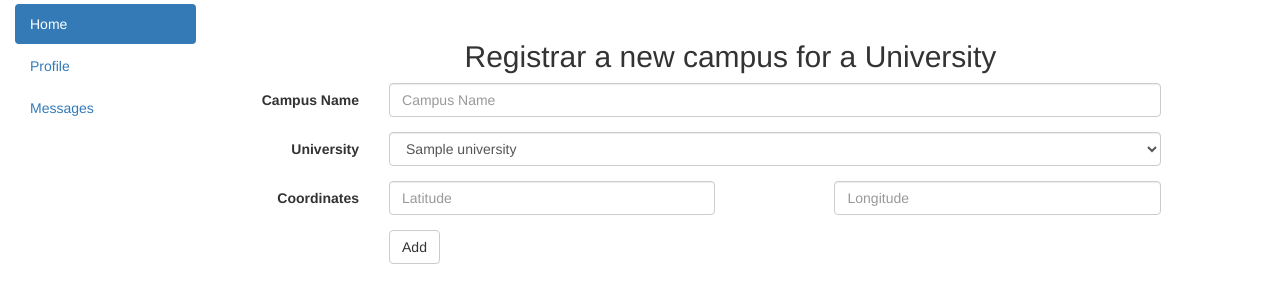
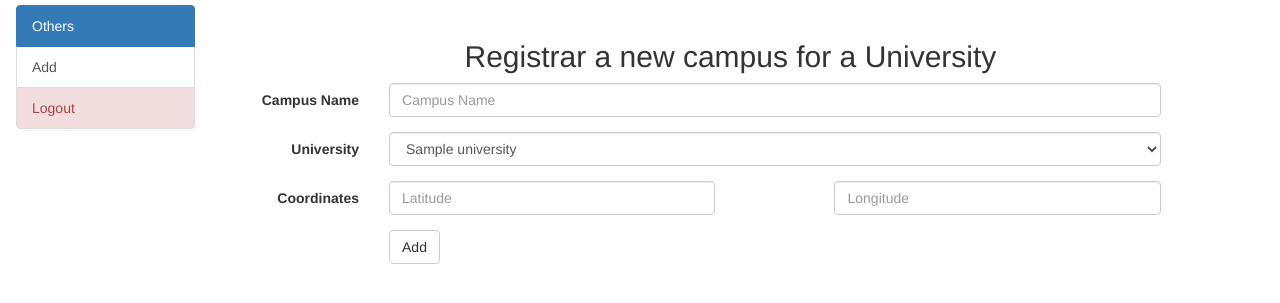
Before and after one commit to andressmateo/findu, a Flask app: page /panel/add/campus in a window 1280 px wide. Shown: the part 52-355 px from the top of the page. Run offline with Flask 2, Linux system fonts and the light colour scheme; the visitor is signed in with stand-in values (Sample User, id 1); tables that the repository leaves empty hold one stand-in row (values such as "Sample post"); some libraries are stand-ins or nearby versions.

Commit message:
Pane Side Menu

```diff
--- a/app/templates/panel_base.html
+++ b/app/templates/panel_base.html
@@ -13,11 +13,35 @@
     <div class="row">
         <div class="col-md-2">
             <h3>Project-Athene</h3>
-            <ul class="nav nav-pills nav-stacked">
-                <li role="presentation" class="active"><a href="#">Home</a></li>
-                <li role="presentation"><a href="#">Profile</a></li>
-                <li role="presentation"><a href="#">Messages</a></li>
-            </ul>
+            <div id="MainMenu">
+                <div class="list-group panel">
+                    <a href="#others" class="list-group-item active" data-toggle="collapse"
+                       data-parent="#MainMenu">Others</a>
+                    <div class="collapse" id="others">
+                        <a href="#lists" class="list-group-item" data-toggle="collapse" data-parent="#SubMenu1">Lists
+                            <i class="fa fa-caret-down"></i></a>
+                        <div class="collapse list-group-submenu" id="lists">
+                            <a href="{{ url_for('list_university') }}" class="list-group-item" data-parent="#lists">Universitys</a>
+                            <a href="{{ url_for('list_names') }}" class="list-group-item" data-parent="#lists">OtherNames</a>
+                            <a href="{{ url_for('list_campus') }}" class="list-group-item" data-parent="#lists">Campuses</a>
+                            <a href="{{ url_for('list_career') }}" class="list-group-item" data-parent="#lists">Careers</a>
+                            <a href="{{ url_for('list_careeratuniversity') }}" class="list-group-item" data-parent="#lists">Careers At University</a>
+                        </div>
+                        <a href="{{ url_for('hello') }}" class="list-group-item">Home</a>
+                        <a href="{{ url_for('admin_link') }};" class="list-group-item">Admin Settings</a>
+                    </div>
+                    <a href="#add" class="list-group-item" data-toggle="collapse"
+                       data-parent="#MainMenu">Add</a>
+                    <div class="collapse" id="add">
+                        <a href="{{ url_for('panel_add_university') }}" class="list-group-item">University</a>
+                        <a href="{{ url_for('panel_add_career') }}" class="list-group-item">Career</a>
+                        <a href="{{ url_for('panel_add_name') }}" class="list-group-item">Alther Name</a>
+                        <a href="{{ url_for('panel_add_campus') }}" class="list-group-item">Campus</a>
+                        <a href="{{ url_for('panel_add_careeratuniversity') }}" class="list-group-item">Carrer at Campus</a>
+                    </div>
+                    <a href="{{ url_for('logout') }}" class="list-group-item list-group-item-danger">Logout</a>
+                </div>
+            </div>
         </div>
         <div class="col-md-10">
             <div class="row">
@@ -29,7 +53,7 @@
                             </a>
                         </div>
                         <p class="navbar-text navbar-right" id="signame">Signed in as <a href="#" class="navbar-link">admin</a>
-                        | <a href="{{ url_for('logout') }}">Logout</a></p>
+                            | <a href="{{ url_for('logout') }}">Logout</a></p>
                     </div>
                 </nav>
             </div>
@@ -39,6 +63,7 @@
         </div>
     </div>
 </div>
+<script type='text/javascript' src="//ajax.googleapis.com/ajax/libs/jquery/2.0.2/jquery.min.js"></script>
 <script src="//maxcdn.bootstrapcdn.com/bootstrap/3.3.1/js/bootstrap.min.js"></script>
 </body>
 </html>
```
